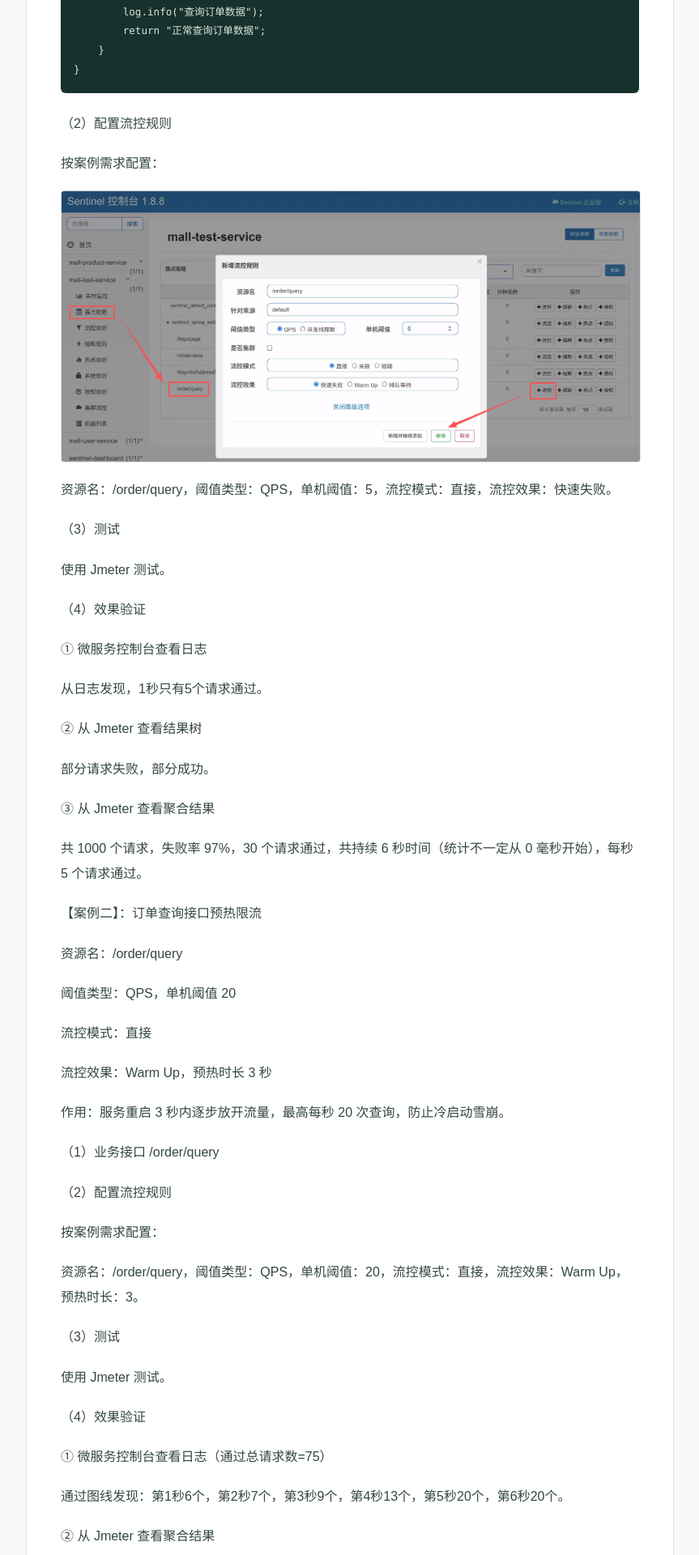
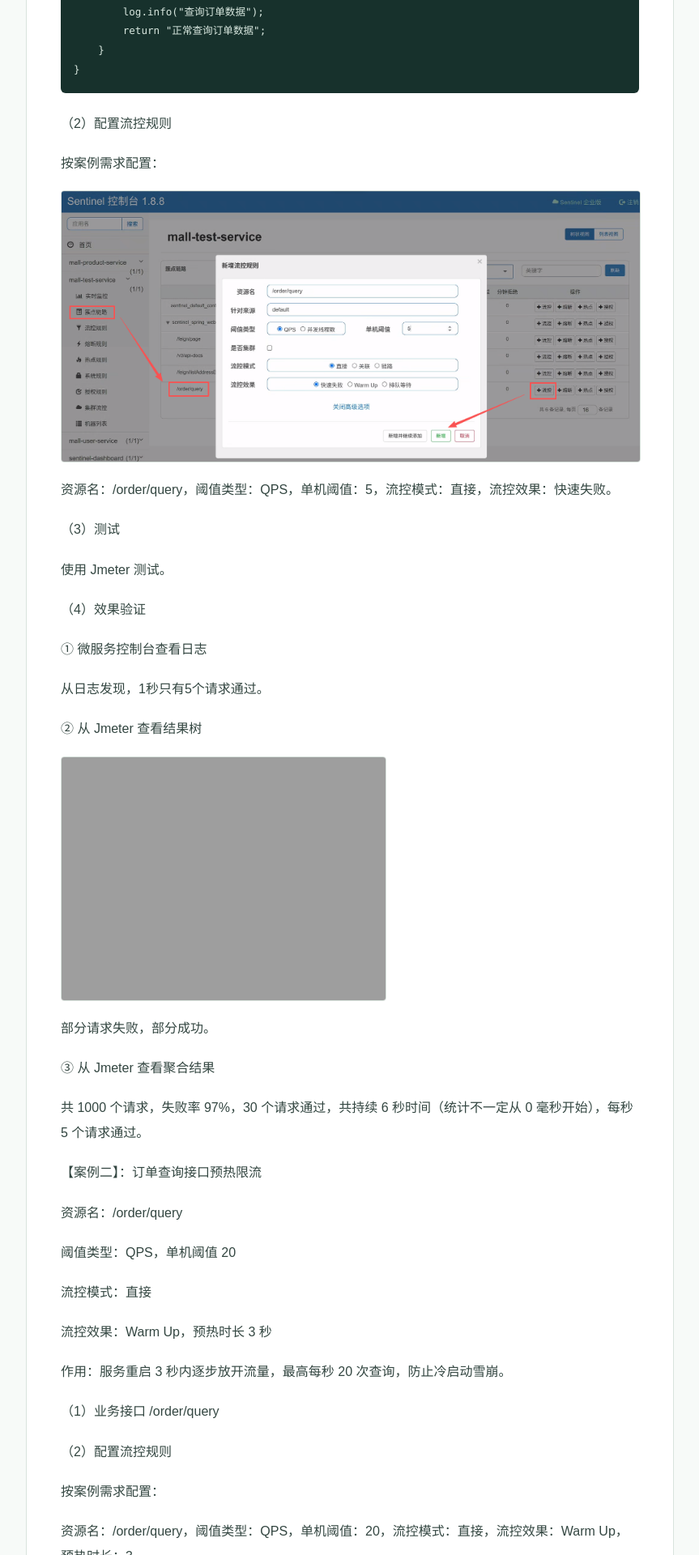
Before and after one commit to XiaoHeiXian/xiaoheixian.github.io, a Jekyll site: the page built from posts/2026-09-26-sentinel-flow-control2.md, in a window 1280 px wide. Shown: the part 4480-6400 px from the top of the page at 81% size, without its empty margins (208-1071 px from the left). Built offline with Jekyll 4.4.1, drawn with Linux system fonts in a browser that asks for light colours.

Commit message:
docs: update Sentinel 流量控制

```diff
--- a/posts/2026-09-26-sentinel-flow-control2.md
+++ b/posts/2026-09-26-sentinel-flow-control2.md
@@ -176,6 +176,8 @@ QPS 阈值 = 100，预热时长 = 5 秒
 从日志发现，1秒只有5个请求通过。
 
 ② 从 Jmeter 查看结果树
+
+![架构示意图](https://xiaoheixian.github.io/posts/assets/386_65.png)
 
 部分请求失败，部分成功。
 
```
